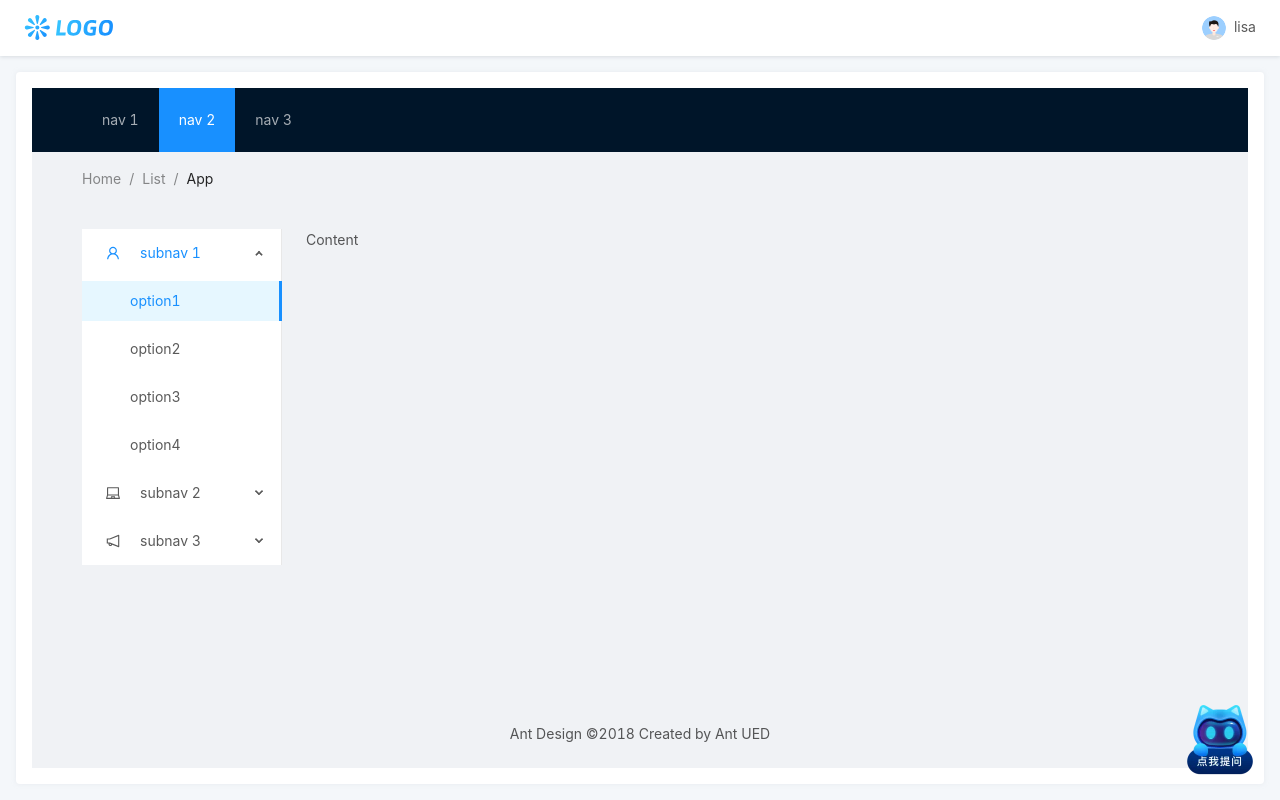
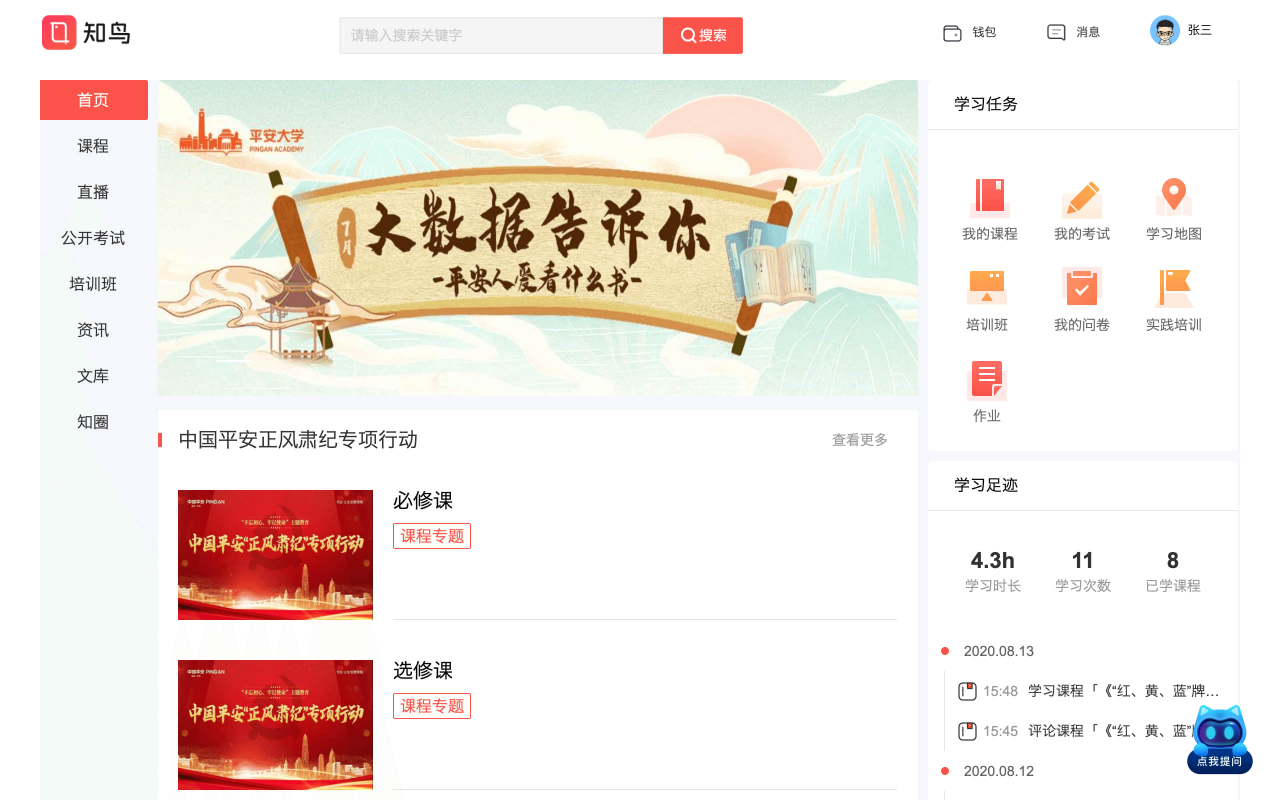
Before and after one commit to shmilyvidian/vs-ask, a React (Create React App) app: page /#/index in a window 1280 px wide. Shown: the top 800 px of the page. Built offline with nearby package versions, Linux system fonts and the light colour scheme.

Commit message:
feat: 完成首页更新

```diff
--- a/src/routers/index.ts
+++ b/src/routers/index.ts
@@ -5,15 +5,9 @@
 
 const routes: any[] = [
   {
-    path: '/',
+    path: '/home',
     component: AppFrame,
     routes: [
-      {
-        path: '/index',
-        name: '入口',
-        component: Index,
-        show: true,
-      },
       {
         path: '/home',
         name: '首页',
@@ -27,7 +21,13 @@
         show: true,
       },
     ]
-  }
+  },
+  {
+    path: '/index',
+    name: '入口',
+    component: Index,
+    show: true,
+  },
 ]
 
 export default routes;
--- a/src/views/home/index.less
+++ b/src/views/home/index.less
@@ -24,19 +24,3 @@
     margin-right: 6px;
   }
 }
-
-.ask-endorsement{
-  position: fixed;
-  right: 20px;
-  bottom: 20px;
-  cursor: pointer;
-  background: url(../../assets/svg/ask-default.webp) no-repeat;
-  width: 80px;
-  height: 80px;
-  background-size: 80px;
-}
-
-.ask-endorsement:hover{
-  background: url(../../assets/svg/ask-hover.webp) no-repeat;
-  background-size: 80px;
-}
--- a/src/views/index/index.less
+++ b/src/views/index/index.less
@@ -1,16 +1,29 @@
-.site-layout-content {
-  background: #fff;
-  padding: 24px;
-  min-height: 280px;
-}
-#components-layout-demo-top .logo {
-  width: 120px;
-  height: 31px;
-  background: rgba(255, 255, 255, 0.2);
-  margin: 16px 24px 16px 0;
-  float: left;
+.ask-endorsement {
+  position: fixed;
+  right: 20px;
+  bottom: 20px;
+  cursor: pointer;
+  background: url(../../assets/svg/ask-default.webp) no-repeat;
+  width: 80px;
+  height: 80px;
+  background-size: 80px;
 }
 
-.layout{
-  height: 100%;
+.ask-endorsement:hover {
+  background: url(../../assets/svg/ask-hover.webp) no-repeat;
+  background-size: 80px;
 }
+
+.index-wrapper{
+  .header{
+    width: 100%;
+    background-color: #fff;
+    margin-bottom: 16px;
+  }
+
+  .header-img{
+    width: 1200px;
+    margin: 0 auto;
+    display: block;
+  }
+}
--- a/src/views/index/index.tsx
+++ b/src/views/index/index.tsx
@@ -1,78 +1,27 @@
 import React from "react";
 import { useHistory } from "react-router";
-import { Layout, Menu, Breadcrumb } from 'antd';
-import { UserOutlined, LaptopOutlined, NotificationOutlined } from '@ant-design/icons';
 
-
+import headerImg from '../../assets/image/header.png'
+import contentImg from '../../assets/image/content.jpg'
 
 import './index.less'
 
-const { SubMenu } = Menu;
-const { Header, Content, Footer, Sider } = Layout;
-
-
-
-
-
-
 const Home = () => {
   const history = useHistory();
-  const { Header, Content, Footer } = Layout;
 
   return (
-    <Layout className="layout">
-      <Header className="header">
-        <div className="logo" />
-        <Menu theme="dark" mode="horizontal" defaultSelectedKeys={['2']}>
-          <Menu.Item key="1">nav 1</Menu.Item>
-          <Menu.Item key="2">nav 2</Menu.Item>
-          <Menu.Item key="3">nav 3</Menu.Item>
-        </Menu>
-      </Header>
-      <Content style={{ padding: '0 50px' }}>
-        <Breadcrumb style={{ margin: '16px 0' }}>
-          <Breadcrumb.Item>Home</Breadcrumb.Item>
-          <Breadcrumb.Item>List</Breadcrumb.Item>
-          <Breadcrumb.Item>App</Breadcrumb.Item>
-        </Breadcrumb>
-        <Layout className="site-layout-background" style={{ padding: '24px 0' }}>
-          <Sider className="site-layout-background" width={200}>
-            <Menu
-              mode="inline"
-              defaultSelectedKeys={['1']}
-              defaultOpenKeys={['sub1']}
-              style={{ height: '100%' }}
-            >
-              <SubMenu key="sub1" icon={<UserOutlined />} title="subnav 1">
-                <Menu.Item key="1">option1</Menu.Item>
-                <Menu.Item key="2">option2</Menu.Item>
-                <Menu.Item key="3">option3</Menu.Item>
-                <Menu.Item key="4">option4</Menu.Item>
-              </SubMenu>
-              <SubMenu key="sub2" icon={<LaptopOutlined />} title="subnav 2">
-                <Menu.Item key="5">option5</Menu.Item>
-                <Menu.Item key="6">option6</Menu.Item>
-                <Menu.Item key="7">option7</Menu.Item>
-                <Menu.Item key="8">option8</Menu.Item>
-              </SubMenu>
-              <SubMenu key="sub3" icon={<NotificationOutlined />} title="subnav 3">
-                <Menu.Item key="9">option9</Menu.Item>
-                <Menu.Item key="10">option10</Menu.Item>
-                <Menu.Item key="11">option11</Menu.Item>
-                <Menu.Item key="12">option12</Menu.Item>
-              </SubMenu>
-            </Menu>
-          </Sider>
-          <Content style={{ padding: '0 24px', minHeight: 280 }}>Content</Content>
-        </Layout>
-      </Content>
-      <Footer style={{ textAlign: 'center' }}>Ant Desig
-        <div className="ask-endorsement" onClick={
-          () => history.push("/home")
-        }>
-        </div>n ©2018 Created by Ant UED</Footer>
-    </Layout>
-
+    <div className="index-wrapper">
+      <div className="header">
+        <img src={headerImg} alt="" className="header-img"/>
+      </div>
+      <div className="content">
+        <img src={contentImg} alt="" className="header-img"/>
+      </div>
+      <div className="ask-endorsement" onClick={
+        () => history.push("/home")
+      }>
+      </div>
+    </div>
   );
 };
 
```
Also changed, not shown: src/assets/image/content.jpg (added), src/assets/image/header.png (added).
